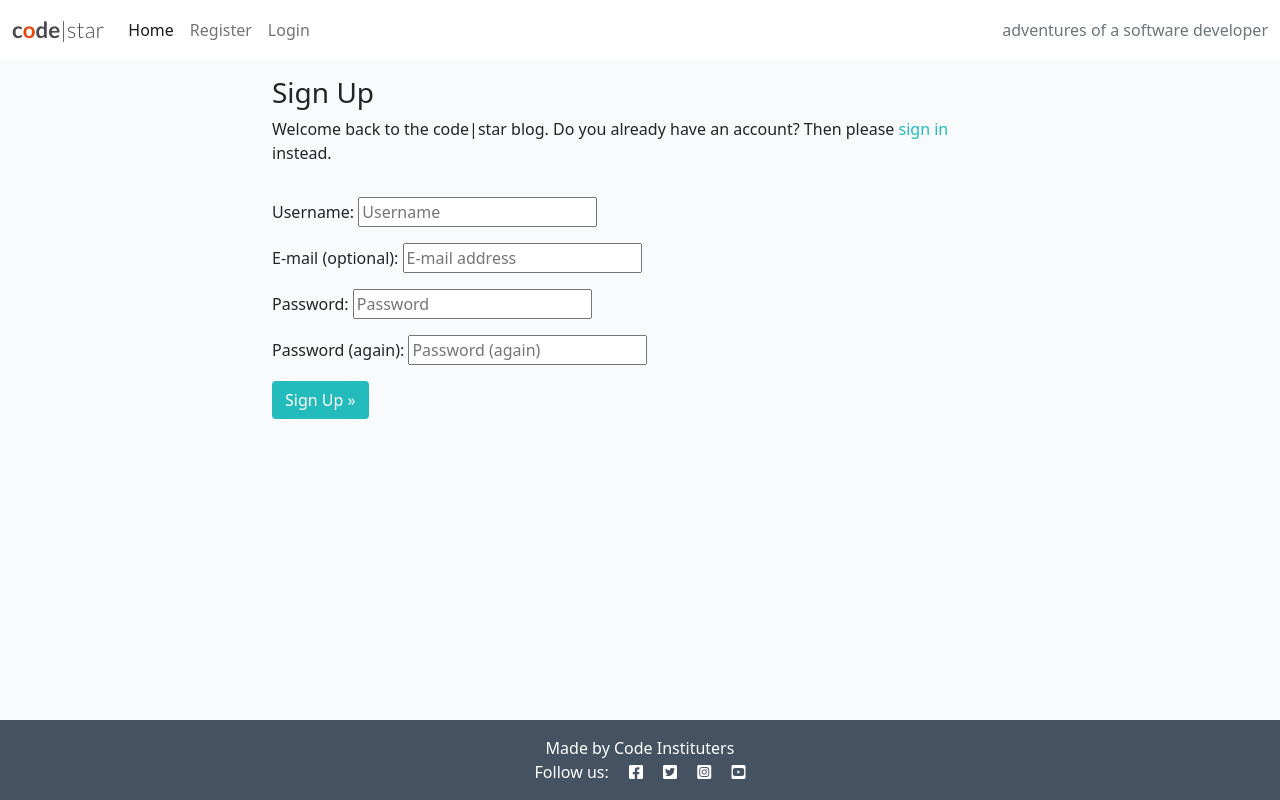
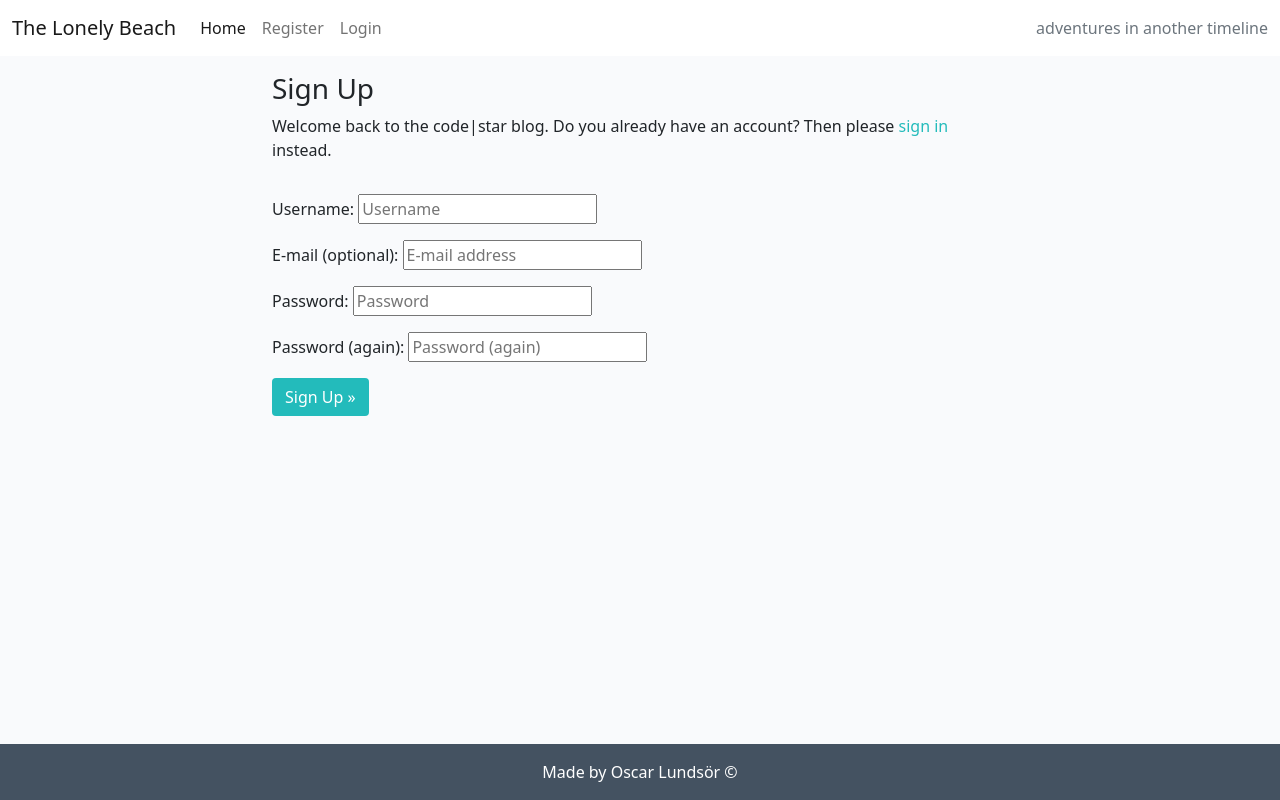
Before and after one commit to Rakdoslover/DjangoBlogTest, a Django app: page /accounts/signup/ in a window 1280 px wide. Run offline with Django 3.2, Linux system fonts and the light colour scheme.

Commit message:
making changes to the title and footer to match the new names

```diff
--- a/templates/base.html
+++ b/templates/base.html
@@ -4,7 +4,7 @@
 <html class="h-100">
 
 <head>
-    <title>CodeStar Blog</title>
+    <title>The Lonely Beach</title>
 
     <link rel="preconnect" href="https://fonts.gstatic.com">
     <link href="https://fonts.googleapis.com/css2?family=Roboto:wght@300&display=swap" rel="stylesheet">
@@ -15,7 +15,7 @@
         integrity="sha384-+0n0xVW2eSR5OomGNYDnhzAbDsOXxcvSN1TPprVMTNDbiYZCxYbOOl7+AMvyTG2x" crossorigin="anonymous">
     <script src="https://cdn.jsdelivr.net/npm/bootstrap@5.0.1/dist/js/bootstrap.bundle.min.js"
         integrity="sha384-gtEjrD/SeCtmISkJkNUaaKMoLD0//ElJ19smozuHV6z3Iehds+3Ulb9Bn9Plx0x4" crossorigin="anonymous">
-    </script>
+        </script>
     <link rel="stylesheet" href="{% static 'css/style.css' %}">
 
 </head>
@@ -26,8 +26,7 @@
 
     <nav class="navbar navbar-expand-lg navbar-light bg-white">
         <div class="container-fluid">
-            <a class="navbar-brand" href="{% url 'home' %}"><span class="brand">c<span class="red-o">o</span>de<span
-                        class="thin">|star</span></span></span></a>
+            <a class="navbar-brand" href="{% url 'home' %}">The Lonely Beach</a>
             <button class="navbar-toggler" type="button" data-bs-toggle="collapse" data-bs-target="#navbarText"
                 aria-controls="navbarText" aria-expanded="false" aria-label="Toggle navigation">
                 <span class="navbar-toggler-icon"></span>
@@ -51,7 +50,7 @@
                     {% endif %}
                 </ul>
                 <span class="navbar-text text-muted">
-                    adventures of a software developer
+                    adventures in another timeline
                 </span>
             </div>
         </div>
@@ -61,12 +60,11 @@
         <div class="row">
             <div class="col-md-8 offset-md-2">
                 {% for message in messages %}
-                <div class="alert {{ message.tags }} alert-dismissable fade show" id="msg"
-                role="alert">
-                {{ message | safe }}
-                <button type="button" class="btn-close" data-bs-dismiss="alert" aria-label="Close">
+                <div class="alert {{ message.tags }} alert-dismissable fade show" id="msg" role="alert">
+                    {{ message | safe }}
+                    <button type="button" class="btn-close" data-bs-dismiss="alert" aria-label="Close">
 
-                </button>
+                    </button>
                 </div>
                 {% endfor %}
             </div>
@@ -81,14 +79,10 @@
 
     <!-- Footer -->
     <footer class="footer mt-auto py-3 dark-bg">
-        <p class="m-0 text-center text-white">Made by Code Instituters</p>
-        <p class="m-0 text-center text-white">Follow us: <i class="fab fa-facebook-square ms-3"></i>
-            <i class="fab fa-twitter-square ms-3"></i>
-            <i class="fab fa-instagram-square ms-3"></i>
-            <i class="fab fa-youtube-square ms-3"></i></p>
+        <p class="m-0 text-center text-white">Made by Oscar Lundsör &copy;</p>
     </footer>
     <script>
-        setTimeout(function() {
+        setTimeout(function () {
             let messages = document.getElementById("msg");
             let alert = new bootstrap.Alert(messages);
             alert.close();
```
